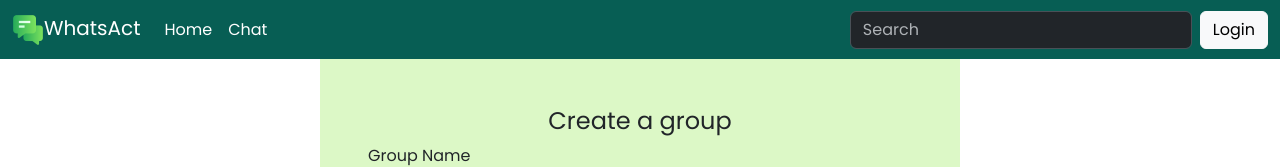
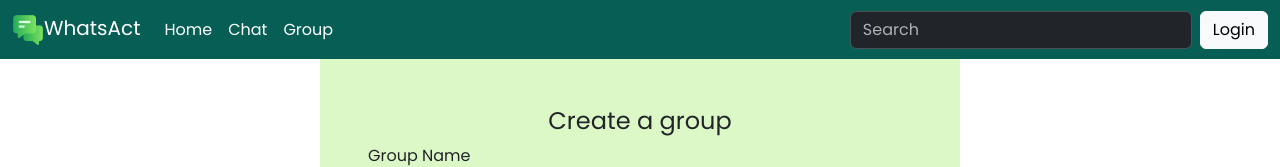
Before and after one commit to rajann44/whatsact, a React (Create React App) app: page /group in a window 1280 px wide. Shown: the top 167 px of the page. Built offline with nearby package versions, Linux system fonts and the light colour scheme; no server answers.

Commit message:
group refactoring

```diff
--- a/src/components/Group.js
+++ b/src/components/Group.js
@@ -83,7 +83,7 @@ const Group = () => {
           </button>
         </form>
         <div
-          className="searchResult"
+          className="row searchResult w-50"
           onClick={() =>
             setGroupInfo({
               ...groupInfo,
@@ -91,9 +91,17 @@ const Group = () => {
             })
           }
         >
-          <div style={{ backgroundColor }} onClick={handleClickColor}>
+          <div style={{ backgroundColor }} className="col-md-8">
             {searchResult != null && searchResult.name}
           </div>
+          {searchResult != null && (
+            <div
+              className="btn btn-warning mx-5 col-md-4"
+              onClick={handleClickColor}
+            >
+              Add User!
+            </div>
+          )}
         </div>
       </div>
       <div className="row">
--- a/src/components/Navbar.js
+++ b/src/components/Navbar.js
@@ -53,6 +53,15 @@ const Navbar = () => {
                   Chat
                 </Link>
               </li>
+              <li className="nav-item">
+                <Link
+                  className="nav-link active"
+                  aria-current="page"
+                  to="/group"
+                >
+                  Group
+                </Link>
+              </li>
             </ul>
             <form className="d-flex" role="search">
               <input
```
